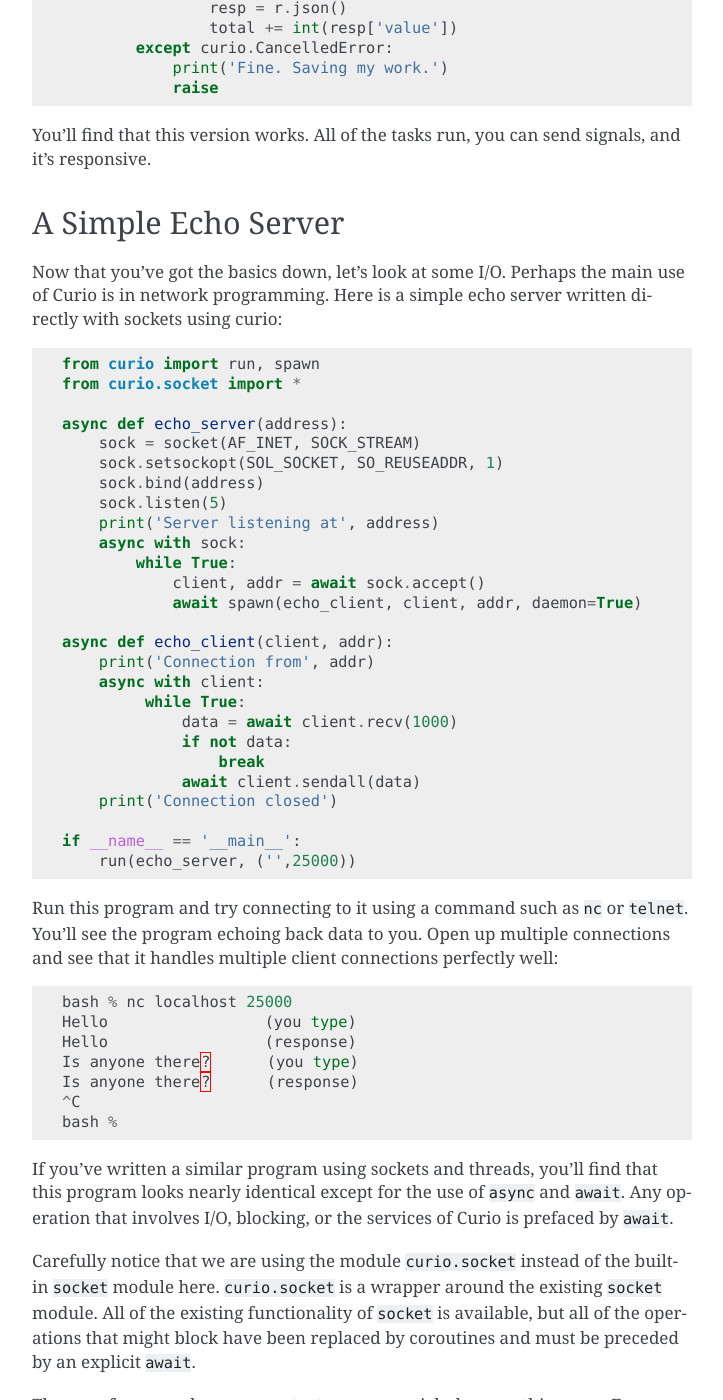
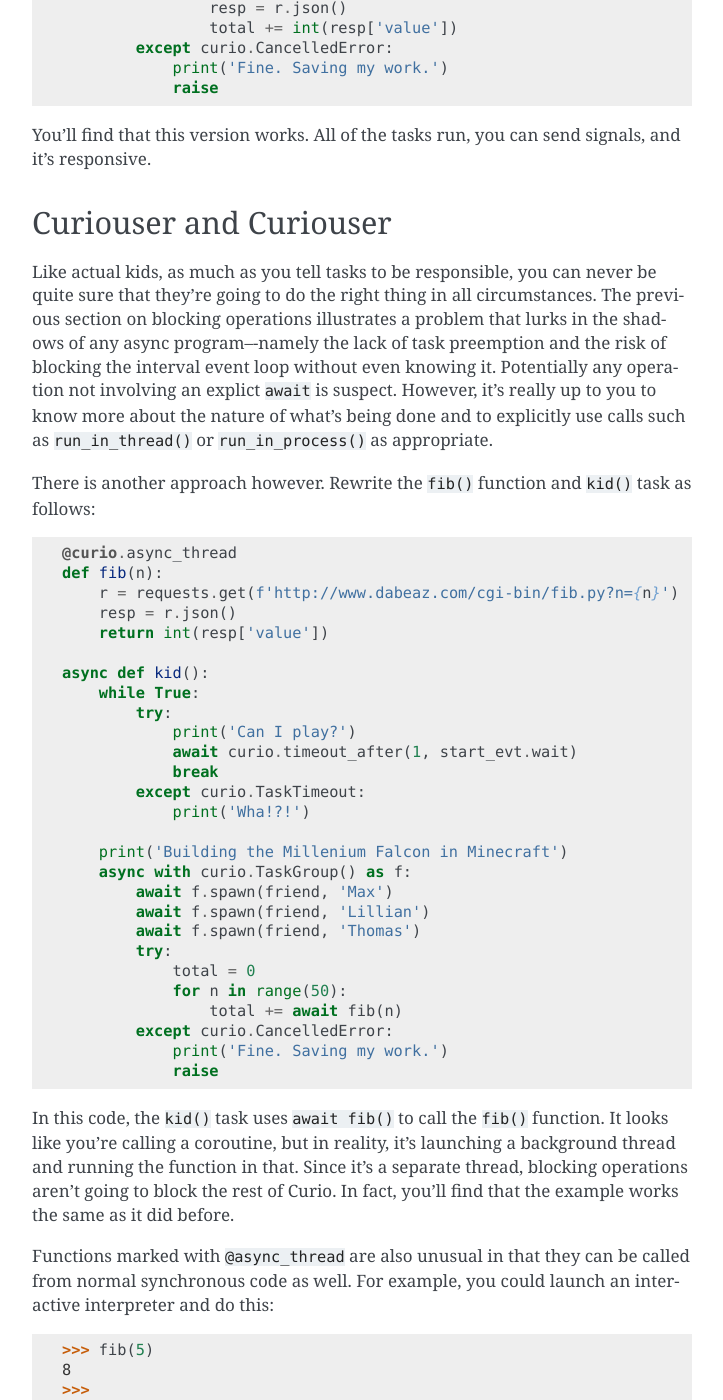
Before and after one commit to dabeaz/curio, a Sphinx documentation site: the page built from docs/tutorial.rst, in a window 1280 px wide and 1400 px high, scrolled down 15059 px. Shown: the whole window, without its empty margins (388-1111 px from the left). Built offline with Sphinx 7.4.7, drawn with Linux system fonts in a browser that asks for light colours; pages that are not in the unit, such as notebooks, are missing from menus; some of the changed text lies outside the part shown.

Commit message:
tutorial edits

```diff
--- a/docs/tutorial.rst
+++ b/docs/tutorial.rst
@@ -739,6 +739,73 @@ Modify the code like this::
 You'll find that this version works.  All of the tasks run, you can
 send signals, and it's responsive.
 
+Curiouser and Curiouser
+-----------------------
+
+Like actual kids, as much as you tell tasks to be responsible, you can
+never be quite sure that they’re going to do the right thing in all
+circumstances. The previous section on blocking operations illustrates
+a problem that lurks in the shadows of any async program–-namely the
+lack of task preemption and the risk of blocking the interval event
+loop without even knowing it. Potentially any operation not involving
+an explict ``await`` is suspect.  However, it's really up to you to
+know more about the nature of what's being done and to explicitly use
+calls such as ``run_in_thread()`` or ``run_in_process()`` as
+appropriate.
+
+There is another approach however.   Rewrite the ``fib()`` function and
+``kid()`` task as follows::
+
+    @curio.async_thread
+    def fib(n):
+        r = requests.get(f'http://www.dabeaz.com/cgi-bin/fib.py?n={n}')
+        resp = r.json()
+        return int(resp['value'])
+
+    async def kid():
+        while True:
+            try:
+                print('Can I play?')
+                await curio.timeout_after(1, start_evt.wait)
+                break
+            except curio.TaskTimeout:
+                print('Wha!?!')
+
+        print('Building the Millenium Falcon in Minecraft')
+        async with curio.TaskGroup() as f:
+            await f.spawn(friend, 'Max')
+            await f.spawn(friend, 'Lillian')
+            await f.spawn(friend, 'Thomas')
+            try:
+                total = 0
+                for n in range(50):
+                    total += await fib(n)
+            except curio.CancelledError:
+                print('Fine. Saving my work.')
+                raise
+
+In this code, the ``kid()`` task uses ``await fib()`` to call the
+``fib()`` function. It looks like you're calling a coroutine, but in
+reality, it's launching a background thread and running the function
+in that.  Since it's a separate thread, blocking operations aren't
+going to block the rest of Curio.   In fact, you'll find that the example
+works the same as it did before.
+
+Functions marked with ``@async_thread`` are also unusual in that they
+can be called from normal synchronous code as well.  For example, you could
+launch an interactive interpreter and do this::
+
+    >>> fib(5)
+    8
+    >>>
+
+In this case, there is no need to launch a background thread--the function
+simply runs as it normally would.
+
+There's more than meets the eye when it comes to Curio and threads. However,
+Curio provides a number of features for making coroutines and threads
+play nicely together.  This is only a small taste.
+
 A Simple Echo Server
 --------------------
 
```
